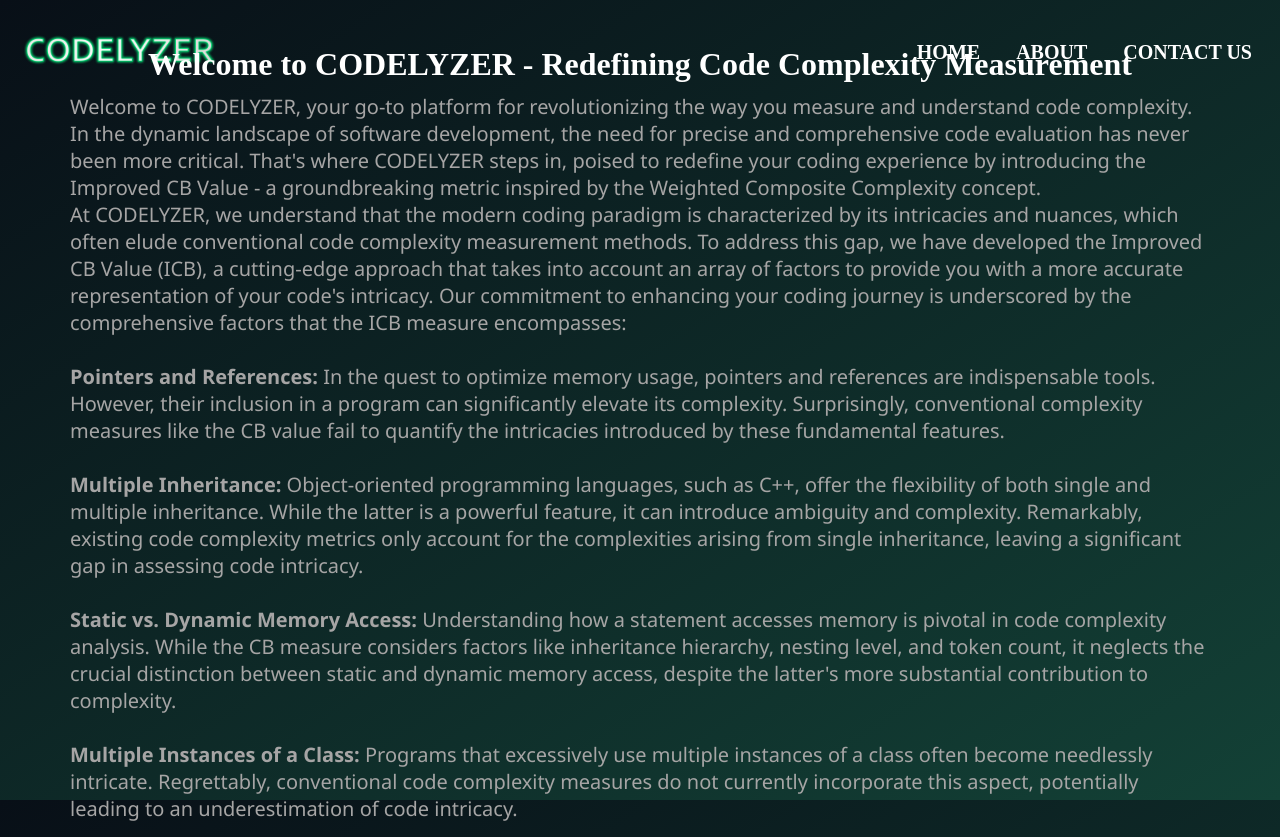
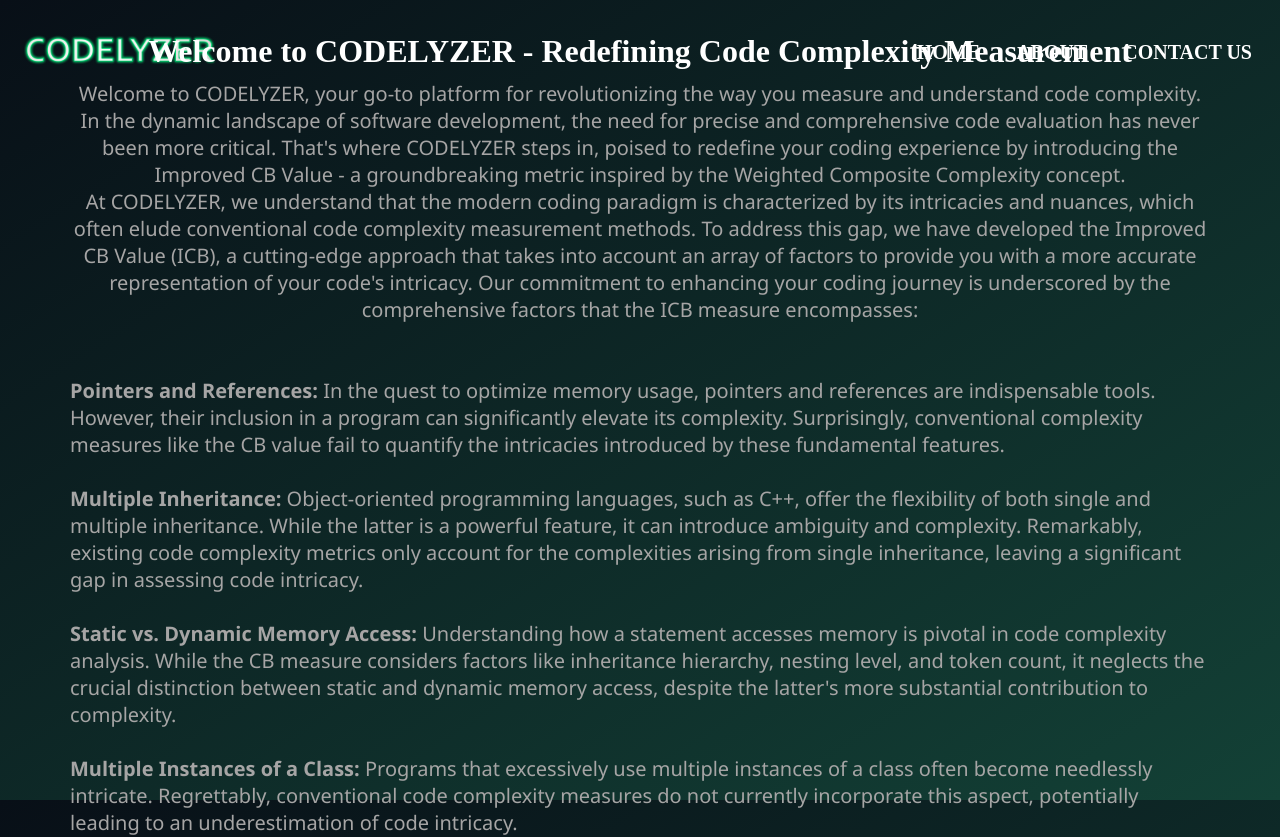
Before and after one commit to AchinthaDavidson/Automated-Code-Complexity-Analyzer, a React (Create React App) app: page /about in a window 1280 px wide. Shown: the top 837 px of the page. Built offline with nearby package versions, Linux system fonts and the light colour scheme.

Commit message:
made some changes to countvariables

```diff
--- a/package.json
+++ b/package.json
@@ -12,6 +12,7 @@
     "ace-builds": "^1.23.4",
     "antlr4": "^4.13.0",
     "codemirror": "^5.65.14",
+    "emailjs-com": "^3.2.0",
     "esprima": "^4.0.1",
     "formik": "^2.4.3",
     "highlight.js": "^11.8.0",
@@ -21,6 +22,7 @@
     "react-codemirror": "^1.0.0",
     "react-codemirror2": "^7.2.1",
     "react-dom": "^18.2.0",
+    "react-icons": "^4.11.0",
     "react-router-dom": "^6.14.2",
     "react-scripts": "5.0.1",
     "react-syntax-highlighter": "^15.5.0",
--- a/src/screens/About.jsx
+++ b/src/screens/About.jsx
@@ -13,11 +13,11 @@
     <div className="form-container1">
       <h1 className="title-main1">Welcome to CODELYZER - Redefining Code Complexity Measurement</h1>
       <p className="text-main1">
-      Welcome to CODELYZER, your go-to platform for revolutionizing the way you measure and understand code complexity. In the dynamic landscape of software development, the need for precise and comprehensive code evaluation has never been more critical. That's where CODELYZER steps in, poised to redefine your coding experience by introducing the Improved CB Value - a groundbreaking metric inspired by the Weighted Composite Complexity concept.
+     <center>Welcome to CODELYZER, your go-to platform for revolutionizing the way you measure and understand code complexity. In the dynamic landscape of software development, the need for precise and comprehensive code evaluation has never been more critical. That's where CODELYZER steps in, poised to redefine your coding experience by introducing the Improved CB Value - a groundbreaking metric inspired by the Weighted Composite Complexity concept.
 
       <br/>At CODELYZER, we understand that the modern coding paradigm is characterized by its intricacies and nuances, which often elude conventional code complexity measurement methods. To address this gap, we have developed the Improved CB Value (ICB), a cutting-edge approach that takes into account an array of factors to provide you with a more accurate representation of your code's intricacy.
 
-Our commitment to enhancing your coding journey is underscored by the comprehensive factors that the ICB measure encompasses:
+Our commitment to enhancing your coding journey is underscored by the comprehensive factors that the ICB measure encompasses: </center>
 
 <br/><br/><b>Pointers and References:</b> In the quest to optimize memory usage, pointers and references are indispensable tools. However, their inclusion in a program can significantly elevate its complexity. Surprisingly, conventional complexity measures like the CB value fail to quantify the intricacies introduced by these fundamental features.
 
```
Also changed, not shown: 1 other file (tests, documents, lock files or other folders).
